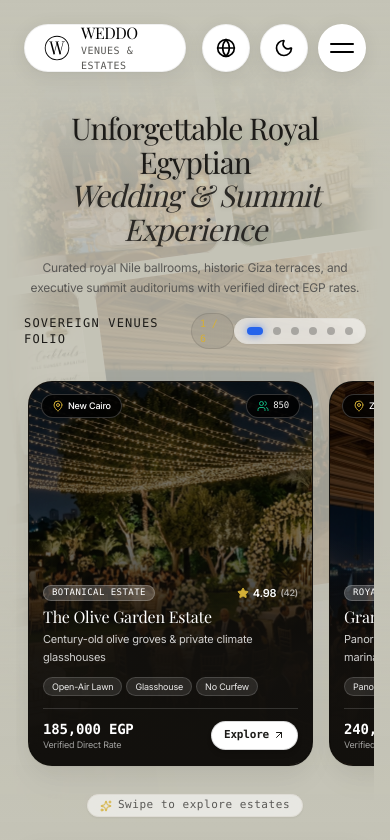
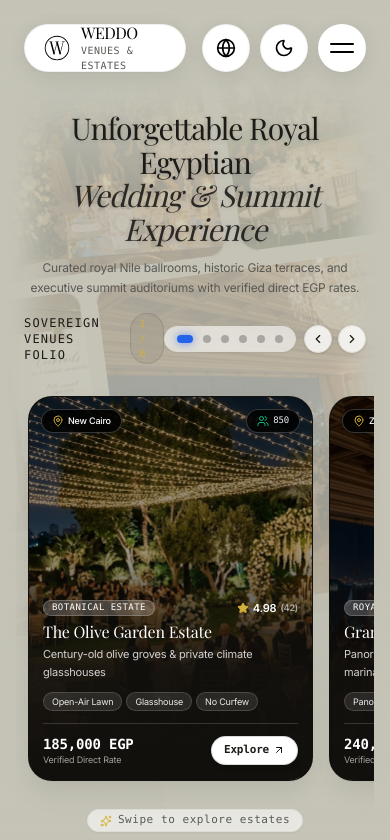
Before and after one commit to Hlovegood/Weddo-UI, a React (Vite) app: page / in a window 390 px wide. Shown: the top 840 px of the page. Built offline with nearby package versions, Linux system fonts and the light colour scheme; a web font is replaced by a local one.

Commit message:
feat(hero): make direction arrows change and highlight the selected venue

```diff
--- a/src/components/HeroSection.jsx
+++ b/src/components/HeroSection.jsx
@@ -267,15 +267,20 @@ export function HeroSection({
   const hasMovedRef = useRef(false)
   const [isGrabbing, setIsGrabbing] = useState(false)
 
-  // Mobile Touch Scroll Snap Detection: updates active card index indicator
+  const isProgrammaticScrollRef = useRef(false)
+  const programmaticTimeoutRef = useRef(null)
+
+  // Mobile & Scroll Snap Detection: updates active card index indicator
   useEffect(() => {
     const container = scrollContainerRef.current
-    if (!container || !isMobile) return
+    if (!container) return
 
     let rafId
     const handleScroll = () => {
+      if (isProgrammaticScrollRef.current) return
       cancelAnimationFrame(rafId)
       rafId = requestAnimationFrame(() => {
+        if (isProgrammaticScrollRef.current) return
         const cards = container.children
         if (!cards || cards.length === 0) return
         const containerRect = container.getBoundingClientRect()
@@ -305,7 +310,7 @@ export function HeroSection({
       cancelAnimationFrame(rafId)
       container.removeEventListener('scroll', handleScroll)
     }
-  }, [isMobile, activeEstateIndex])
+  }, [activeEstateIndex])
 
   // Desktop Mouse Drag Handlers
   const handlePointerDown = (e) => {
@@ -347,34 +352,73 @@ export function HeroSection({
     try {
       e.currentTarget.releasePointerCapture(e.pointerId)
     } catch {}
+
+    if (hasMovedRef.current) {
+      // Find and highlight closest card after manual mouse drag
+      const container = scrollContainerRef.current
+      if (!container) return
+      const cards = container.children
+      if (!cards || cards.length === 0) return
+      const containerRect = container.getBoundingClientRect()
+      const containerCenter = containerRect.left + containerRect.width / 2
+
+      let closestIdx = 0
+      let minDiff = Infinity
+      for (let i = 0; i < cards.length; i++) {
+        const cardRect = cards[i].getBoundingClientRect()
+        const cardCenter = cardRect.left + cardRect.width / 2
+        const diff = Math.abs(containerCenter - cardCenter)
+        if (diff < minDiff) {
+          minDiff = diff
+          closestIdx = i
+        }
+      }
+      scrollToCardIndex(closestIdx)
+    }
   }
 
-  // Card Selection & Scroll To Card
+  // Card Selection & Scroll To Card (Highlights & Centers the Card)
   const handleCardClick = (idx) => {
     if (hasMovedRef.current) return
-    sound.tap()
     scrollToCardIndex(idx)
   }
 
   const scrollToCardIndex = (idx) => {
     sound.tap()
     setActiveEstateIndex(idx)
+
+    // Lock programmatic scroll to prevent interim scroll events from overriding highlight
+    isProgrammaticScrollRef.current = true
+    clearTimeout(programmaticTimeoutRef.current)
+    programmaticTimeoutRef.current = setTimeout(() => {
+      isProgrammaticScrollRef.current = false
+    }, 600)
+
     const container = scrollContainerRef.current
     if (!container) return
     const cards = container.children
     if (cards && cards[idx]) {
       const card = cards[idx]
-      const scrollPos = card.offsetLeft - (container.offsetWidth - card.offsetWidth) / 2
-      container.scrollTo({ left: scrollPos, behavior: 'smooth' })
+      const containerRect = container.getBoundingClientRect()
+      const cardRect = card.getBoundingClientRect()
+      const delta = (cardRect.left - containerRect.left) - (containerRect.width - cardRect.width) / 2
+      if (Math.abs(delta) > 1) {
+        container.scrollBy({ left: delta, behavior: 'smooth' })
+      }
     }
   }
 
-  const scrollByAmount = (offset) => {
-    sound.tap()
-    const container = scrollContainerRef.current
-    if (container) {
-      container.scrollBy({ left: lang === 'ar' ? -offset : offset, behavior: 'smooth' })
-    }
+  // Direction Button Handlers: Navigate and highlight previous/next venue
+  const handlePrevVenue = () => {
+    const total = HERO_FEATURED_ESTATES.length
+    const prevIdx = activeEstateIndex <= 0 ? total - 1 : activeEstateIndex - 1
+    scrollToCardIndex(prevIdx)
+  }
+
+  const handleNextVenue = () => {
+    const total = HERO_FEATURED_ESTATES.length
+    const nextIdx = (activeEstateIndex + 1) % total
+    scrollToCardIndex(nextIdx)
   }
 
   const scrollToSearch = () => {
@@ -492,23 +536,25 @@ export function HeroSection({
                 ))}
               </div>
 
-              {/* Desktop Scroll Arrow Buttons */}
-              <div className="hidden sm:flex items-center gap-2">
+              {/* Direction Arrow Buttons: Directly changes and highlights selected venue */}
+              <div className="flex items-center gap-1.5 sm:gap-2">
                 <button
                   type="button"
-                  onClick={() => scrollByAmount(-340)}
-                  aria-label="Scroll left"
-                  className="w-8 h-8 rounded-full bg-white/80 dark:bg-black/45 hover:bg-white dark:hover:bg-black/75 backdrop-blur-md border border-[#dfdcd5] dark:border-white/25 text-[#1c1b18] dark:text-white flex items-center justify-center transition-all cursor-pointer hover:scale-105 active:scale-95 shadow-sm"
+                  onClick={handlePrevVenue}
+                  aria-label={lang === 'ar' ? 'عرض القصر السابق وتحديده' : 'Highlight previous estate'}
+                  title={lang === 'ar' ? 'عرض القصر السابق وتحديده' : 'Highlight previous estate'}
+                  className="w-7 h-7 sm:w-8 sm:h-8 rounded-full bg-white/80 dark:bg-black/45 hover:bg-white dark:hover:bg-black/75 backdrop-blur-md border border-[#dfdcd5] dark:border-white/25 text-[#1c1b18] dark:text-white flex items-center justify-center transition-all cursor-pointer hover:scale-105 active:scale-95 shadow-sm"
                 >
-                  <ChevronLeft className="w-4 h-4 rtl:rotate-180" />
+                  <ChevronLeft className="w-3.5 h-3.5 sm:w-4 sm:h-4 rtl:rotate-180" />
                 </button>
                 <button
                   type="button"
-                  onClick={() => scrollByAmount(340)}
-                  aria-label="Scroll right"
-                  className="w-8 h-8 rounded-full bg-white/80 dark:bg-black/45 hover:bg-white dark:hover:bg-black/75 backdrop-blur-md border border-[#dfdcd5] dark:border-white/25 text-[#1c1b18] dark:text-white flex items-center justify-center transition-all cursor-pointer hover:scale-105 active:scale-95 shadow-sm"
+                  onClick={handleNextVenue}
+                  aria-label={lang === 'ar' ? 'عرض القصر التالي وتحديده' : 'Highlight next estate'}
+                  title={lang === 'ar' ? 'عرض القصر التالي وتحديده' : 'Highlight next estate'}
+                  className="w-7 h-7 sm:w-8 sm:h-8 rounded-full bg-white/80 dark:bg-black/45 hover:bg-white dark:hover:bg-black/75 backdrop-blur-md border border-[#dfdcd5] dark:border-white/25 text-[#1c1b18] dark:text-white flex items-center justify-center transition-all cursor-pointer hover:scale-105 active:scale-95 shadow-sm"
                 >
-                  <ChevronRight className="w-4 h-4 rtl:rotate-180" />
+                  <ChevronRight className="w-3.5 h-3.5 sm:w-4 sm:h-4 rtl:rotate-180" />
                 </button>
               </div>
 
@@ -569,16 +615,20 @@ export function HeroSection({
                     {/* Solid Opaque Base Underlay */}
                     <div className="absolute inset-0 bg-[#12100d] pointer-events-none" />
 
-                    {/* Dimmed Card Thumbnail Image */}
+                    {/* Dimmed Card Thumbnail Image - highlighted card is illuminated */}
                     <img
                       src={estate.image}
                       alt={lang === 'ar' ? estate.titleAr : estate.titleEn}
                       draggable={false}
-                      className="absolute inset-0 w-full h-full object-cover object-center brightness-[0.70] group-hover:brightness-[0.82] group-hover:scale-105 transition-all duration-500 pointer-events-none select-none"
+                      className={`absolute inset-0 w-full h-full object-cover object-center ${
+                        isActive ? 'brightness-[0.82]' : 'brightness-[0.66]'
+                      } group-hover:brightness-[0.84] group-hover:scale-105 transition-all duration-500 pointer-events-none select-none`}
                     />
 
                     {/* Cinematic Ambient Dimming Scrim Layer */}
-                    <div className="absolute inset-0 bg-black/35 group-hover:bg-black/20 transition-colors duration-300 pointer-events-none" />
+                    <div className={`absolute inset-0 ${
+                      isActive ? 'bg-black/25' : 'bg-black/42'
+                    } group-hover:bg-black/20 transition-colors duration-300 pointer-events-none`} />
 
                     {/* Top Floating Glass Meta Bar */}
                     <div className="relative z-10 p-3 sm:p-3.5 flex items-center justify-between gap-1.5 pointer-events-none">
```
